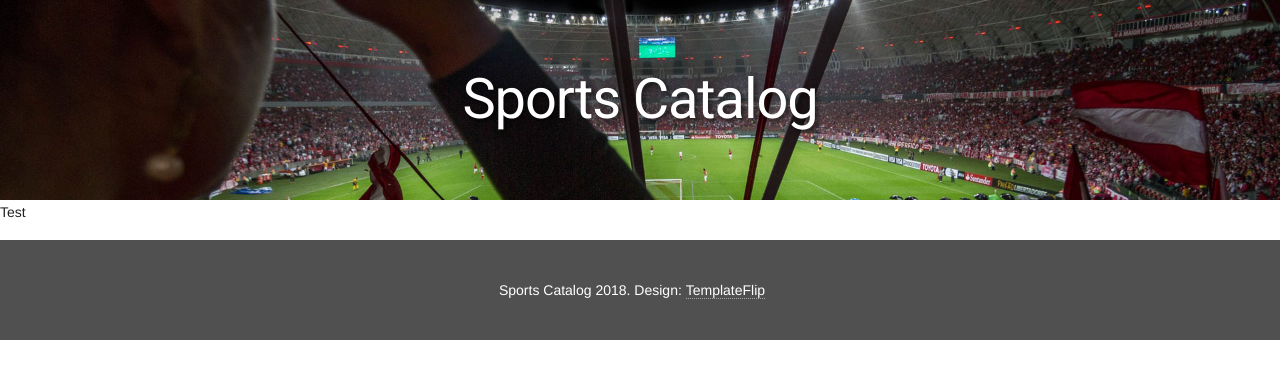
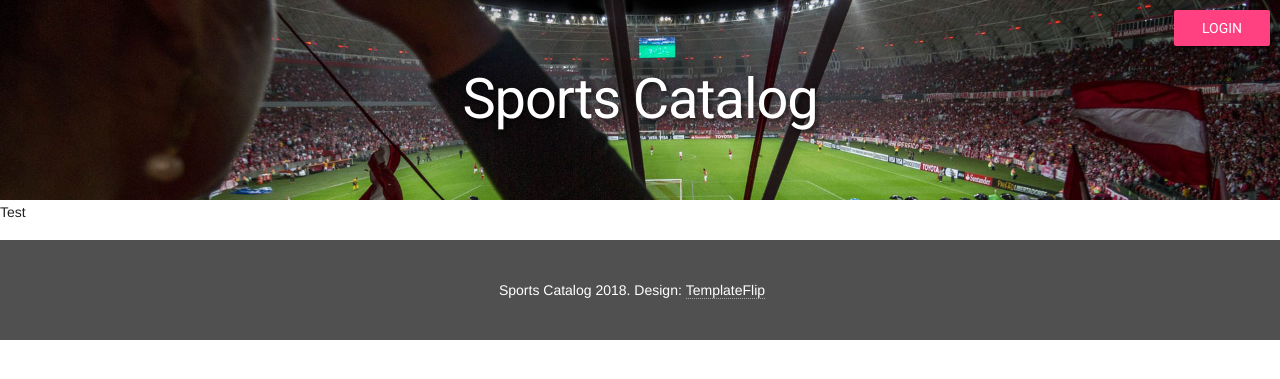
Before and after one commit to borb33/item_catalog_project, a Flask app: page / in a window 1280 px wide. Shown: the top 379 px of the page. Run offline with Flask 2, Linux system fonts and the light colour scheme.

Commit message:
Add Google authentication feature

```diff
--- a/static/main.css
+++ b/static/main.css
@@ -306,3 +306,11 @@ footer .mdl-logo a {
   margin-top: -15px;
   z-index: 2;
 }
+
+#log-section {
+  display: inline-block;
+  position: fixed;
+  right: 0;
+  margin: 10px;
+  z-index: 4;
+}
--- a/templates/main.html
+++ b/templates/main.html
@@ -12,6 +12,13 @@
   </head>
   <body id="top">
     <div class="mdl-layout mdl-js-layout mdl-layout--fixed-header">
+      <div id="log-section">
+        {%if 'username' not in session %}
+        <a href="{{url_for('showLogin')}}" class="mdl-button mdl-button--raised mdl-button--accent">Login </a>
+        {% else %}
+        <a href="{{url_for('disconnect')}}" class="mdl-button mdl-js-button mdl-button--raised mdl-js-ripple-effect mdl-button--accent">Logout </a>
+        {% endif %}
+      </div>
       <header class="mdl-layout__header mdl-layout__header--waterfall site-header">
         <div class="mdl-layout__header-row site-logo-row"><span class="mdl-layout__title">
             <span class="site-description"><a class="logo" href="{{url_for('showCatalog')}}"><h1>Sports Catalog</h1></a></span></span></div>
--- a/views.py
+++ b/views.py
@@ -4,16 +4,29 @@ from flask import Flask, render_template, request
 from flask import redirect, jsonify, url_for, flash
 from flask import send_from_directory
 from werkzeug.utils import secure_filename
+from flask import session as login_session
+import random
+import string
 
 from sqlalchemy import create_engine, asc
 from sqlalchemy.orm import sessionmaker
 from models import Base, Category, Item, User
+
+from oauth2client.client import flow_from_clientsecrets
+from oauth2client.client import FlowExchangeError
+import httplib2
+import json
+from flask import make_response
+import requests
 
 UPLOAD_FOLDER = 'uploads/'
 ALLOWED_EXTENSIONS = set(['png', 'jpg', 'jpeg'])
 
 app = Flask(__name__)
 app.config['UPLOAD_FOLDER'] = UPLOAD_FOLDER
+
+CLIENT_ID = json.loads(
+    open('client_secrets.json', 'r').read())['web']['client_id']
 
 # Connect to Database and create database session
 engine = create_engine('sqlite:///catalog.db')
@@ -258,6 +271,174 @@ def deleteItem(name, id):
         return 'OK'
 
 
+# Login functions
+@app.route('/login')
+def showLogin():
+    state = ''.join(random.choice(string.ascii_uppercase + string.digits)
+                    for x in range(32))
+    login_session['state'] = state
+    return render_template('login.html', STATE=state)
+
+
+@app.route('/disconnect')
+def disconnect():
+    if 'provider' in login_session:
+        if login_session['provider'] == 'google':
+            gdisconnect()
+        del login_session['user_id']
+        del login_session['provider']
+        # flash("You have successfully been logged out.")
+        return redirect(url_for('showCatalog'))
+    else:
+        # flash("You were not logged in")
+        return redirect(url_for('showCatalog'))
+
+
+@app.route('/gconnect', methods=['POST'])
+def gconnect():
+    # Validate state token
+    if request.args.get('state') != login_session['state']:
+        response = make_response(json.dumps('Invalid state parameter.'), 401)
+        response.headers['Content-Type'] = 'application/json'
+        return response
+    # Obtain authorization code
+    code = request.data
+
+    try:
+        # Upgrade the authorization code into a credentials object
+        oauth_flow = flow_from_clientsecrets('client_secrets.json', scope='')
+        oauth_flow.redirect_uri = 'postmessage'
+        credentials = oauth_flow.step2_exchange(code)
+    except FlowExchangeError:
+        response = make_response(
+            json.dumps('Failed to upgrade the authorization code.'), 401)
+        response.headers['Content-Type'] = 'application/json'
+        return response
+
+    # Check that the access token is valid.
+    access_token = credentials.access_token
+    url = ('https://www.googleapis.com/oauth2/v1/tokeninfo?access_token=%s'
+           % access_token)
+    h = httplib2.Http()
+    result = json.loads(h.request(url, 'GET')[1])
+    # If there was an error in the access token info, abort.
+    if result.get('error') is not None:
+        response = make_response(json.dumps(result.get('error')), 500)
+        response.headers['Content-Type'] = 'application/json'
+        return response
+
+    # Verify that the access token is used for the intended user.
+    gplus_id = credentials.id_token['sub']
+    if result['user_id'] != gplus_id:
+        response = make_response(
+            json.dumps("Token's user ID doesn't match given user ID."), 401)
+        response.headers['Content-Type'] = 'application/json'
+        return response
+
+    # Verify that the access token is valid for this app.
+    if result['issued_to'] != CLIENT_ID:
+        response = make_response(
+            json.dumps("Token's client ID does not match app's."), 401)
+        response.headers['Content-Type'] = 'application/json'
+        return response
+
+    stored_access_token = login_session.get('access_token')
+    stored_gplus_id = login_session.get('gplus_id')
+    if stored_access_token is not None and gplus_id == stored_gplus_id:
+        response = make_response(json.dumps('User is already connected.'),
+                                 200)
+        response.headers['Content-Type'] = 'application/json'
+        return response
+
+    # Store the access token in the session for later use.
+    login_session['access_token'] = credentials.access_token
+    login_session['gplus_id'] = gplus_id
+    print(gplus_id)
+
+    # Get user info
+    userinfo_url = "https://www.googleapis.com/oauth2/v1/userinfo"
+    params = {'access_token': credentials.access_token, 'alt': 'json'}
+    answer = requests.get(userinfo_url, params=params)
+
+    data = answer.json()
+
+    login_session['username'] = data['name']
+    login_session['picture'] = data['picture']
+    login_session['email'] = data['email']
+    login_session['provider'] = 'google'
+
+    # Add user to database
+    user_id = getUserID(login_session['email'])
+    if not user_id:
+        user_id = createUser(login_session)
+
+    login_session['user_id'] = user_id
+
+    output = ''
+    output += '<h1>Welcome, '
+    output += login_session['username']
+    output += '!</h1>'
+    output += '<img src="'
+    output += login_session['picture']
+    output += '">'
+    # flash("you are now logged in as %s" % login_session['username'])
+    return output
+
+
+@app.route('/gdisconnect/')
+def gdisconnect():
+    access_token = login_session.get('access_token')
+    if access_token is None:
+        response = make_response(json.dumps('User not connected.'), 401)
+        response.headers['Content-Type'] = 'application/json'
+        return response
+    url = '''https://accounts.google.com/
+             o/oauth2/revoke?token=%s''' % login_session['access_token']
+    h = httplib2.Http()
+    result = h.request(url, 'GET')[0]
+    if result['status'] == '200':
+        del login_session['access_token']
+        del login_session['gplus_id']
+        del login_session['username']
+        del login_session['email']
+        del login_session['picture']
+        response = make_response(json.dumps('Successfully disconnected.'), 200)
+        response.headers['Content-Type'] = 'application/json'
+        return response
+    else:
+        response = make_response(json.dumps(
+                'Failed to revoke token for given user.',
+                400))
+        response.headers['Content-Type'] = 'application/json'
+        return response
+
+
+# User Helper Functions
+def createUser(login_session):
+    newUser = User(name=login_session['username'], email=login_session[
+                   'email'], picture=login_session['picture'])
+    session.add(newUser)
+    session.commit()
+    user = session.query(User).filter_by(email=login_session['email']).one()
+    return user.id
+
+
+def getUserInfo(user_id):
+    user = session.query(User).filter_by(id=user_id).one()
+    return user
+
+
+def getUserID(email):
+    try:
+        user = session.query(User).filter_by(email=email).one()
+        return user.id
+    except:
+        return None
+
+
 if __name__ == '__main__':
     app.debug = True
+    app.secret_key = ''.join(
+                    random.choice(string.ascii_uppercase + string.digits)
+                    for x in range(32))
     app.run(host='0.0.0.0', port=5000)
```
Also changed, not shown: templates/login.html (added, +84 -0 lines), 1 other file.
